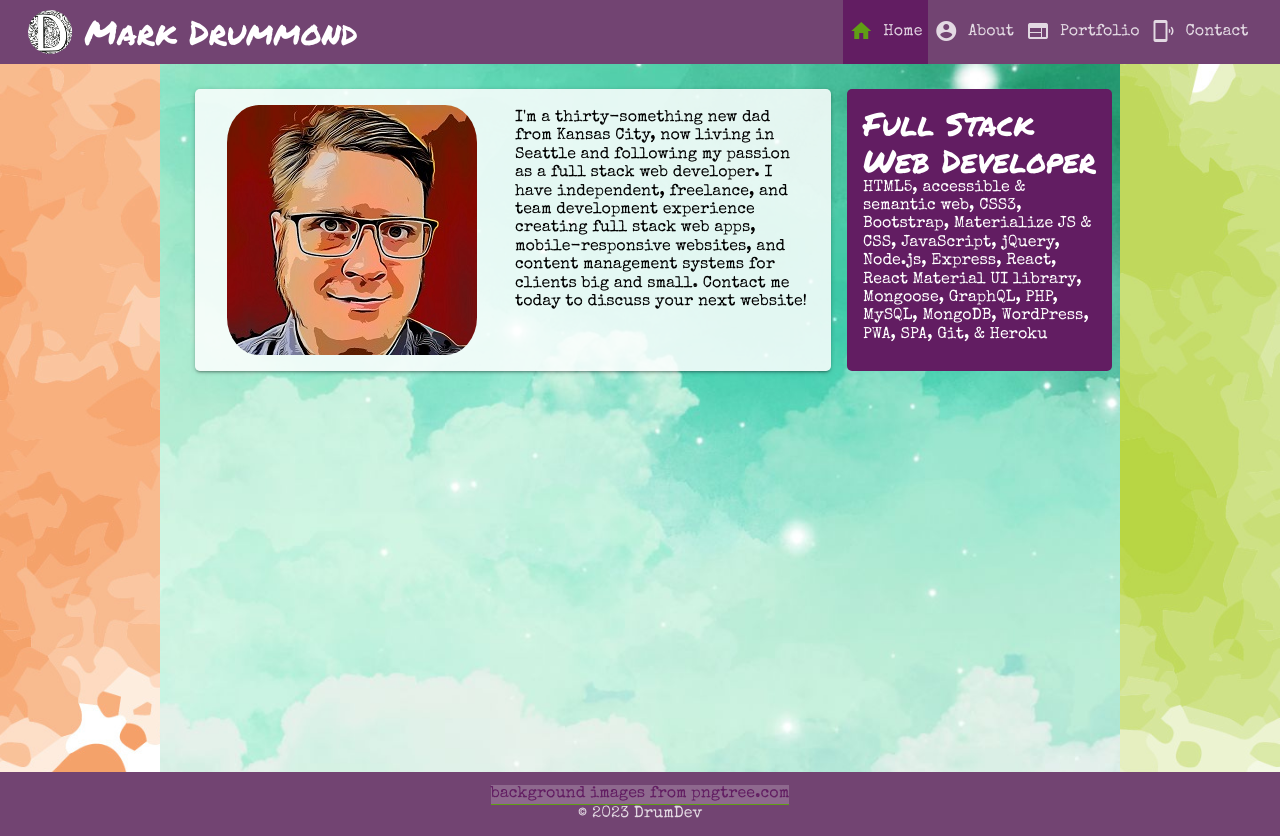
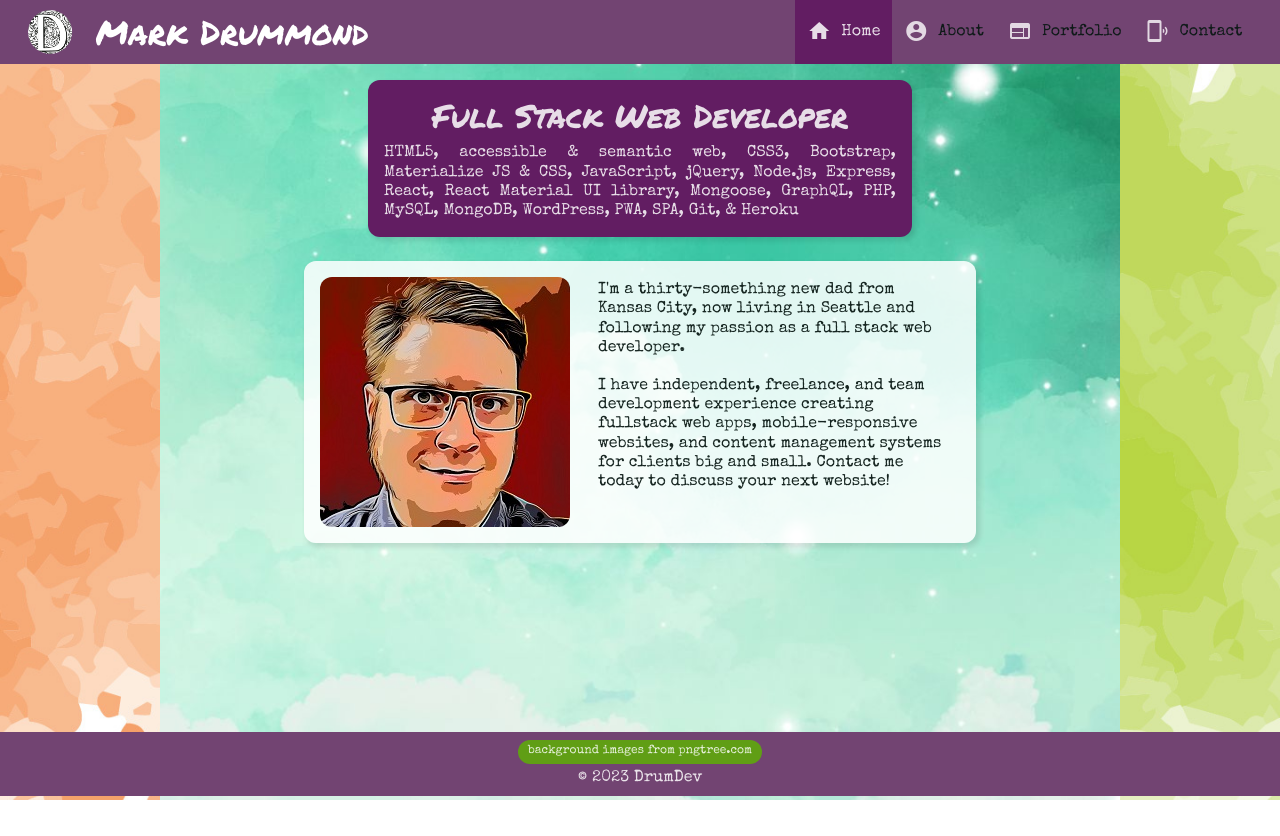
Before and after one commit to mjamesd/portfolio, a React (Create React App) app: page / in a window 1280 px wide. After the commit the page ends 800 px from the top, so only its background shows below. Built offline with nearby package versions, Linux system fonts and the light colour scheme.

Commit message:
home page done

```diff
--- a/src/App.js
+++ b/src/App.js
@@ -11,8 +11,8 @@ import Contact from './components/pages/Contact';
 
 const AppContainer = styled.div`
     display: grid;
-    grid-template-rows: 64px 1fr 28px;
-    height: 100vh;
+    grid-template-rows: 64px auto 28px;
+    min-height: 95vh;
 `;
 
 const MobileNavOverlay = styled.div`
@@ -46,6 +46,7 @@ const App = () => {
     };
 
     const handlePageChange = (page) => {
+        if (page === currentPage) return;
         // Fade content out and back in
         document.getElementById('contentContainer').style.opacity = '0';
         // Scroll to top of page
--- a/src/components/ContentContainer.js
+++ b/src/components/ContentContainer.js
@@ -2,8 +2,6 @@ import React from 'react';
 import styled from 'styled-components';
 
 const StyledMain = styled.main`
-    position: relative;
-    top: 9px;
     width: calc(var(--body-vw) - 40px);
     margin-inline: auto;
     padding-inline: 1rem;
--- a/src/components/Footer.js
+++ b/src/components/Footer.js
@@ -1,5 +1,5 @@
 import React from 'react';
-import { LinkStyleButton } from './styles/Buttons';
+import { LinkStyleButton } from './Styles';
 import styled from 'styled-components';
 
 const StyledFooter = styled.footer`
@@ -8,14 +8,22 @@ const StyledFooter = styled.footer`
     justify-content: center;
     align-items: center;
 	height: 64px;
-    background-color: var(--purple-bg-color);
-    color: rgba(255,255,255,0.8);
+    background-color: var(--purple-light);
+    color: var(--white);
     font-family: 'Special Elite', cursive;
 `;
 
 const StyledFooterLinkStyleButton = styled(LinkStyleButton)`
-	background: rgba(255,255,255,0.2);
+	background: var(--green-light);
+    border-radius: 25px;
+    padding: 5px 10px;
+    margin-block-end: 5px;
+    font-size: 0.75rem;
 	z-index: 999;
+    &:hover {
+        background: var(--green-dark);
+    }
+    transition: background var(--transition-time-slow) ease-out;
 `;
 
 const StyledP = styled.p`
--- a/src/components/Header.js
+++ b/src/components/Header.js
@@ -2,6 +2,7 @@ import React from 'react';
 import NavBar from './NavBar';
 import MobileNavBar from './MobileNavBar';
 import styled from 'styled-components';
+import { LinkStyleButton } from './Styles';
 
 const StyledHeaderWrapper = styled.header`
     display: block;
@@ -17,12 +18,16 @@ const StyledHeader = styled.div`
     position: fixed;
     width: 96vw;
     height: 64px;
-    background-color: var(--purple-bg-color) !important;
+    background-color: var(--purple-light);
     color: #fff;
     padding-inline: 2vw;
-    @media (min-width: 774px) {
+    @media (min-width: 825px) {
         justify-content: space-between;
     }
+`;
+
+const HeaderLinkStyleButton = styled(LinkStyleButton)`
+    cursor: default;
 `;
 
 const Brand = styled.section`
@@ -67,10 +72,15 @@ const Header = (props) => {
         <StyledHeaderWrapper>
             <StyledHeader>
                 <MobileNavBar currentPage={props.currentPage} handlePageChange={props.handlePageChange} />
-                <Brand id="brand">
-                    <HeaderImage src="./assets/logo192.png" alt="Mark Drummond" />
-                    <HeaderText>Mark Drummond</HeaderText>
-                </Brand>
+                <HeaderLinkStyleButton
+                    key="home"
+                    onClick={() => props.handlePageChange('Home')}
+                >
+                    <Brand id="brand">
+                        <HeaderImage src="./assets/logo192.png" alt="Mark Drummond" />
+                        <HeaderText>Mark&nbsp;Drummond</HeaderText>
+                    </Brand>
+                </HeaderLinkStyleButton>
                 <NavBar currentPage={props.currentPage} handlePageChange={props.handlePageChange} />
             </StyledHeader>
         </StyledHeaderWrapper>
--- a/src/components/NavBar.js
+++ b/src/components/NavBar.js
@@ -1,10 +1,10 @@
 import React from 'react';
 import styled from 'styled-components';
-import { NavButton } from './styles/Buttons';
+import { NavButton } from './Styles';
 
 const NavList = styled.nav`
     display: none;
-    @media (min-width: 774px) {
+    @media (min-width: 825px) {
         display: flex;
         height: 100%;
     }
--- /dev/null
+++ b/src/components/Styles.js
@@ -0,0 +1,48 @@
+import styled from 'styled-components'
+
+const Button = styled.button`
+    cursor: pointer;
+`;
+
+const LinkStyleButton = styled(Button)`
+    transition: all var(--transition-time-fast) ease-in-out;
+    border: none;
+    background: none;
+    color: var(--purple-highlight-color);
+    border-bottom: 1px solid var(--light2);
+    padding: 0;
+    cursor: pointer;
+    &:hover {
+        color: var(--light2);
+    }
+`;
+
+const NavButton = styled(Button)`
+    display: flex;
+    align-items: center;
+    padding: 0 0.75rem;
+    border: none;
+    background-color: ${props => props.active ? "var(--purple-dark)" : 'unset'};
+    color: ${ props => props.active ? "var(--white)" : "var(--black)" };
+    cursor: pointer;
+    transition: background-color var(--transition-time-fast) ease-in-out;
+    &:hover{
+        background-color: ${props => props.active ? "var(--purple-dark)" : 'var(--shade)'};
+    }
+`;
+
+const StyledImg = styled.img`
+	border-radius: 15%;
+`;
+
+const StyledCard = styled.section`
+    padding: 1rem;
+    border-radius: var(--border-radius-original);
+    box-shadow: var(--box-shadow-original);
+    &:hover {
+        box-shadow: var(--box-shadow-hover);
+    }
+    transition: box-shadow var(--transition-time-fast) ease-in-out;
+`;
+
+export {Button, LinkStyleButton, NavButton, StyledImg, StyledCard};
--- a/src/components/pages/About.js
+++ b/src/components/pages/About.js
@@ -1,5 +1,5 @@
 import React from 'react';
-import {LinkStyleButton} from '../styles/Buttons';
+import {LinkStyleButton} from '../Styles';
 
 const About = (props) => {
     return (
--- a/src/components/pages/Home.js
+++ b/src/components/pages/Home.js
@@ -1,74 +1,137 @@
 import React from 'react';
+import { StyledCard } from '../Styles';
 import styled from 'styled-components';
 
 const StyledHome = styled.section`
-    display: grid;
-    grid-template-columns: 2fr 1fr;
-    justify-items: center;
-    gap: 1.5rem;
-    margin-inline: auto;
-    padding-block: 1rem;
-    width: 95%;
+	display: grid;
+	justify-items: center;
+	gap: 1.5rem;
+	margin-inline: auto;
+	padding-block: 1rem;
+	width: 95%;
 `;
 
-const HomeCard = styled.section`
-    display: grid;
-    grid-template-columns: 260px 25vw;
-    align-items: start;
-    gap: 1.5rem;
-    width: 100%;
-    justify-content: end;
-    background-color: rgba(255, 255, 255, 0.85);
-    border-radius: 5px;
-    padding: 1rem 0.5rem;
-    box-shadow: 0 2px 2px 0 rgba(0, 0, 0, 14%), 0 3px 1px -2px rgba(0, 0, 0, 12%), 0 1px 5px 0 rgba(0, 0, 0, 20%);
-    transition: box-shadow 350ms ease-in-out;
-    &:hover {
-        box-shadow: 0 8px 17px 0 rgb(0 0 0 / 20%), 0 6px 20px 0 rgb(0 0 0 / 19%);
+const ProficiencyCard = styled(StyledCard)`
+	background: var(--purple-dark);
+	color: var(--white);
+    max-width: 40vw;
+    @media screen and (max-width: 825px) {
+        max-width: 67vw;
     }
 `;
 
-const StyledHomeCardImg = styled.img`
-    padding-inline: 0.5rem;
-    border-radius: 15%;
+const ProficiencyCardTitle = styled.p`
+    padding-block-end: 10px;
+	font-family: 'Permanent Marker', cursive;
+	font-size: var(--font-size-title);
+    text-align: center;
 `;
 
-const StyledHomeCardP = styled.p`
-    padding: 0.25rem 0.75rem;
-    margin: 0;
+const ProficiencyCardP = styled.p`
+	display: block;
+	text-align: justify;
 `;
 
-const ProficiencyCard = styled.aside`
-    background: var(--purple-highlight-color);
-    color: #fff;
-    padding: 1rem;
-    border-radius: 5px;
+const MarkCardContainer = styled(StyledCard)`
+	background-color: var(--white);
+    color: var(--black);
+    max-width: 50vw;
+    @media screen and (max-width: 825px) {
+        max-width: 80vw;
+    }
 `;
 
-const StyledProficiencyCardTitle = styled.p`
-    font-family: 'Permanent Marker', cursive;
-    font-size: 2rem;
+const MarkCard = styled.div`
+    display: grid;
+    grid-template-columns: auto 1fr;
+    gap: 1rem;
+    @media screen and (max-width: 576px) {
+        display: flex;
+        flex-direction: column;
+        align-items: center;
+    }
 `;
 
-const Home = ({ currentPage, handlePageChange }) => {
+const MarkCardP = styled.p`
+	padding: 0.25rem 0.75rem;
+	margin: 0;
+`;
+
+// Image flip
+// https://daily-dev-tips.com/posts/css-flip-cards/
+const StyledFlipCardInner = styled.div`
+    position: relative;
+    width: 100%;
+    height: 100%;
+    transition: transform calc(var(--transition-time-int) * 4); /* very fast */
+    transform-style: preserve-3d;
+`;
+const StyledFlipCard = styled.div`
+    background-color: transparent;
+    width: 250px;
+    height: 250px;
+    perspective: 2000px;
+    &:hover ${StyledFlipCardInner} {
+        transform: rotateY(180deg);
+    }
+`;
+const StyledFlipCardSide = styled.div`
+    position: absolute;
+    width: 100%;
+    height: 100%;
+    -webkit-backface-visibility: hidden;
+    backface-visibility: hidden;
+    display: flex;
+    align-items: center;
+    justify-content: center;
+    flex-direction: column;
+`;
+const StyledFlipCardBackSide = styled(StyledFlipCardSide)`
+    transform: rotateY(180deg);
+`;
+
+const Home = (props) => {
     return (
         <StyledHome className="home">
-            <HomeCard>
-                <StyledHomeCardImg className="profile-pic" src="./assets/markdrummond_250.jpg" alt="Mark J Drummond" />
-                <StyledHomeCardP>
-                    I'm a thirty-something new dad from Kansas City, now living in Seattle and
-                    following my passion as a full stack web developer. I have independent,
-                    freelance, and team development experience creating full
-                    stack web apps, mobile-responsive websites, and content management
-                    systems for clients big and small. Contact me today to discuss your next website!
-                </StyledHomeCardP>
-            </HomeCard>
             <ProficiencyCard>
-                <StyledProficiencyCardTitle>Full&nbsp;Stack Web&nbsp;Developer</StyledProficiencyCardTitle>
-                <span>HTML5, accessible & semantic web, CSS3, Bootstrap, Materialize JS & CSS,
-                    JavaScript, jQuery, Node.js, Express, React, React Material UI library, Mongoose,
-                    GraphQL, PHP, MySQL, MongoDB, WordPress, PWA, SPA, Git, & Heroku</span>
+                <ProficiencyCardTitle>
+                    Full&nbsp;Stack Web&nbsp;Developer
+                </ProficiencyCardTitle>
+                <ProficiencyCardP>
+                    HTML5, accessible & semantic web, CSS3, Bootstrap, Materialize JS & CSS,
+                    JavaScript, jQuery, Node.js, Express, React, React Material UI library,
+                    Mongoose, GraphQL, PHP, MySQL, MongoDB, WordPress, PWA, SPA, Git, & Heroku
+                </ProficiencyCardP>
             </ProficiencyCard>
+            <MarkCardContainer>
+                <MarkCard>
+                    <StyledFlipCard>
+                        <StyledFlipCardInner>
+                            <StyledFlipCardSide>
+                                <img
+                                    src="./assets/markdrummond_250.jpg"
+                                    alt="Mark J Drummond"
+                                    style={{ width: '250px', height: '250px;', borderRadius: 'var(--border-radius-original)' }}
+                                />
+                            </StyledFlipCardSide>
+                            <StyledFlipCardBackSide>
+                                <img
+                                    src="./assets/mark-and-leon_250.jpg"
+                                    alt="Mark J Drummond"
+                                    style={{ width: '250px', height: '250px;', borderRadius: 'var(--border-radius-original)' }}
+                                />
+                            </StyledFlipCardBackSide>
+                        </StyledFlipCardInner>
+                    </StyledFlipCard>
+                    <MarkCardP>
+                        I'm a thirty-something new dad from Kansas City, now living in Seattle and
+                        following my passion as a full stack web developer.<br /><br />
+                        I have independent, freelance, and team development experience creating
+                        fullstack web apps, mobile-responsive websites, and content management systems
+                        for clients big and small. Contact me today to discuss your next website!
+                    </MarkCardP>
+                </MarkCard>
+            </MarkCardContainer>
         </StyledHome>
     );
 }
--- a/src/components/styles/Buttons.js
+++ /dev/null
@@ -1,34 +0,0 @@
-import styled from 'styled-components'
-
-const Button = styled.button`
-    cursor: pointer;
-`;
-
-const LinkStyleButton = styled(Button)`
-    transition: all 250ms ease-in-out;
-    border: none;
-    background: none;
-    color: var(--purple-highlight-color);
-    border-bottom: 1px solid var(--light2);
-    padding: 0;
-    cursor: pointer;
-    &:hover {
-        color: var(--light2);
-    }
-`;
-
-const NavButton = styled(Button)`
-    display: flex;
-    align-items: center;
-    transition: background-color 250ms ease-in-out;
-    border: none;
-    padding-block: 0;
-    background-color: ${props => props.active ? "var(--purple-highlight-color)" : 'unset'};
-    color: rgba(255,255,255,0.8);
-    cursor: pointer;
-    &:hover{
-        background-color: ${props => props.active ? "var(--purple-highlight-color)" : 'rgba(0,0,0,0.1)'};
-    }
-`;
-
-export {Button, LinkStyleButton, NavButton};
--- a/src/index.css
+++ b/src/index.css
@@ -1,18 +1,34 @@
 @import url('https://fonts.googleapis.com/css2?family=Homemade+Apple&family=Permanent+Marker&family=Special+Elite&family=Norican&family=Material+Icons&display=swap');
 
 :root {
-    --body-bg-color: unset;
-    --body-font-color: #091814;
-    --purple-bg-color: #724472;
-    --purple-highlight-color: #621d62;
-    --std-border: #163a16;
-    --hover-border: #1e7f20;
-    --def-link-color: #ad9612;
-    --darkgold: #b8860b;
-    --light1: #afca2f;
-    --light2: #609e15;
     --body-vw: 75vw;
     --scrollbar-width: 5px;
+    --body-bg-color: unset;
+    --font-size-title: 2rem;
+    --black: rgba(9, 24, 20, 0.95); /* --body-bg-color */
+    --black-flat: rgb(9, 24, 20);
+    --white: rgba(255, 255, 255, 0.85); /* white */
+    --white-flat: rgb(255, 255, 255);
+    --shade: rgba(0,0,0,0.1);
+    --purple-light: rgba(114, 68, 114, 0.999); /* --purple-bg-color */
+    --purple-dark: rgba(98, 29, 98, 0.999); /* purple-highlight-color */
+    --green-normal: rgba(30, 127, 32, 0.999); /* hover-border */
+    --green-normal-shade: rgba(30, 127, 32, 0.2);
+    --green-light: rgba(96, 158, 21, 0.999); /* light2 */
+    --green-light-shade: rgba(96, 158, 21, 0.2);
+    --green-dark: rgba(22, 58, 22, 0.999); /* std-border */
+    --green-dark-shade: rgba(22, 58, 22, 0.2);
+    --green-yellow: rgba(176, 202, 47, 0.999); /* light1 */
+    --gold-light: rgba(173, 150, 18, 0.999); /* def-link-color */
+    --gold-dark: rgba(184, 135, 11, 0.999); /* darkgold */
+    --border-radius-original: 0.75rem;
+    --border-radius-hover: calc(var(--border-radius-original) * 2);
+    --box-shadow-original: 3px 3px 5px 1px rgba(0, 0, 0, 10%);
+    --box-shadow-hover: 5px 5px 7px 2px rgba(0, 0, 0, 25%);
+    --transition-time-int:350ms;
+    --transition-time-normal: var(--transition-time-int);
+    --transition-time-fast: calc(var(--transition-time-int) - 100ms);
+    --transition-time-slow: calc(var(--transition-time-int) + 150ms);
 }
 
 html {
@@ -40,9 +56,10 @@ p {
     padding: 0;
     inset: 0;
     border: 0;
+    line-height: 1.2;
 }
 
-@media screen and (max-width: 774px) {
+@media screen and (max-width: 825px) {
     body {
         background-size: 90vw, cover;
     }
```
Also changed, not shown: src/components/MobileNavBar.js (+19 -25 lines), public/assets/mark-and-leon_250.jpg (added).
